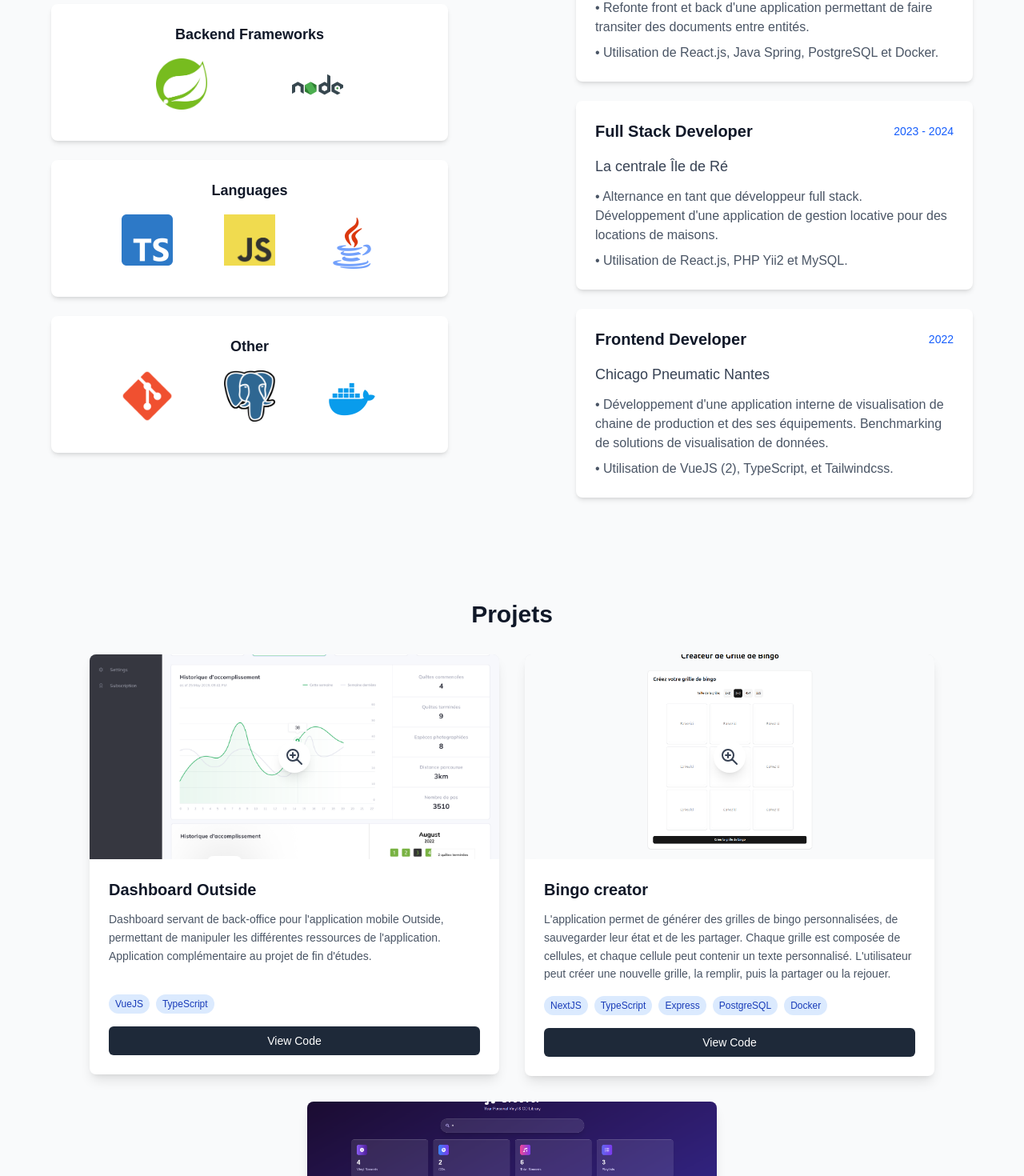
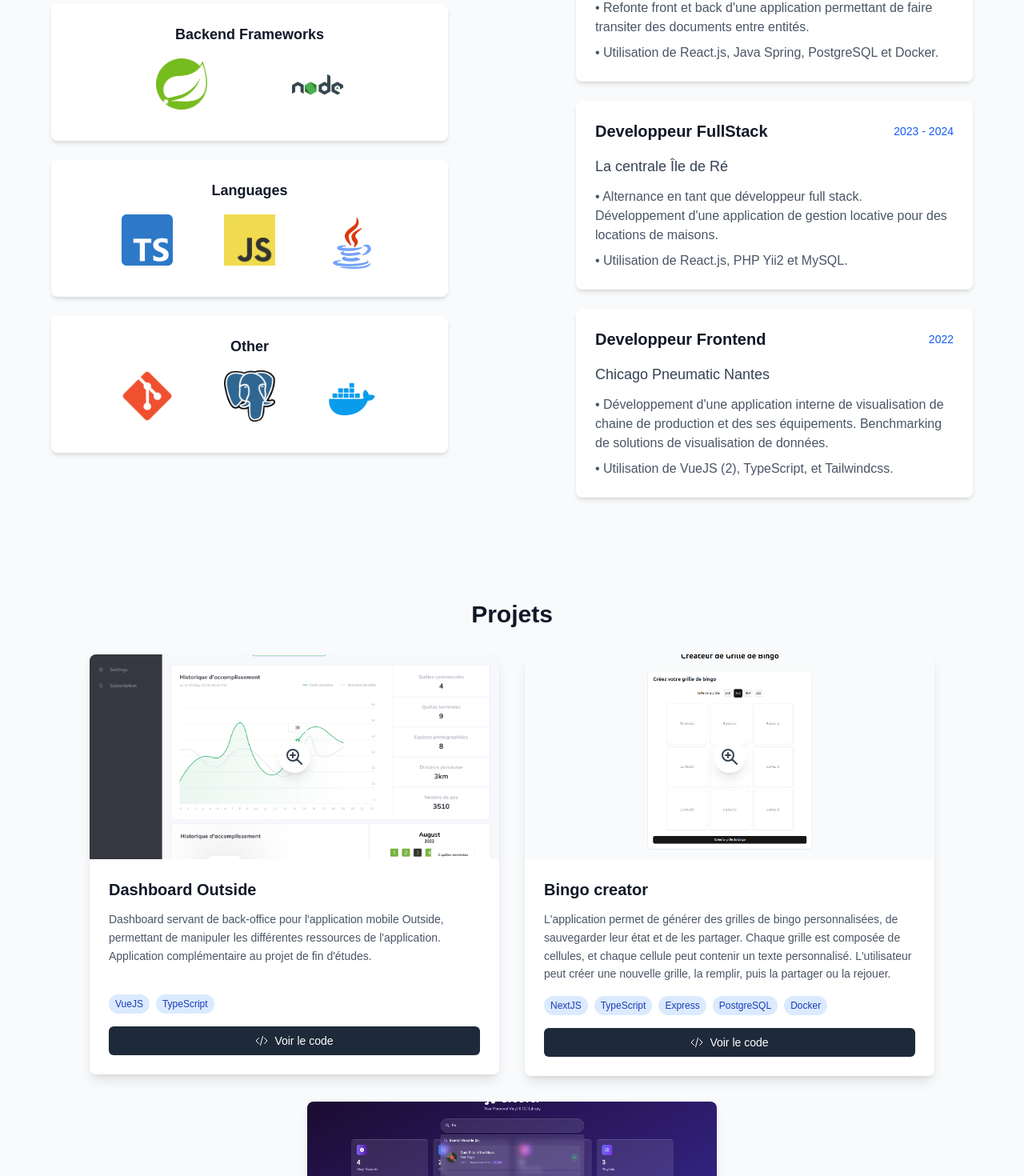
Before and after one commit to Tsaef/portfolio, a Next.js app: page / in a window 1280 px wide. Shown: the part 1330-2800 px from the top of the page at 80% size. Built offline with nearby package versions, Linux system fonts and the light colour scheme.

Commit message:
finished desktop view for portfolio

```diff
--- a/package.json
+++ b/package.json
@@ -9,6 +9,7 @@
     "lint": "next lint"
   },
   "dependencies": {
+    "@heroicons/react": "^2.2.0",
     "next": "15.4.4",
     "react": "19.1.0",
     "react-dom": "19.1.0"
--- a/src/app/components/FixedContainer.tsx
+++ b/src/app/components/FixedContainer.tsx
@@ -16,7 +16,7 @@ export default function FixedContainer({
   children
 }: FixedContainerProps) {
 
-  const positionClasses = `fixed ${verticalPosition}-${spacing} ${horizontalPosition}-${spacing} z-100`
+  const positionClasses = `fixed bg-red ${verticalPosition}-${spacing} ${horizontalPosition}-${spacing} z-100`
 
   return (
     <div className={positionClasses}>
--- a/src/app/sections/ProjectsSection.tsx
+++ b/src/app/sections/ProjectsSection.tsx
@@ -1,7 +1,8 @@
 'use client'
 
 import Image from 'next/image'
-import { useState } from 'react'
+import {ReactNode, useState} from 'react'
+import { EyeIcon, CodeBracketIcon } from '@heroicons/react/24/outline'
 import portfolioData from '@/data/portfolio.json'
 import Button from '../components/Button'
 import ImageModal from '../components/ImageModal'
@@ -84,6 +85,7 @@ export default function ProjectsSection() {
                     rel="noopener noreferrer"
                     variant="primary"
                     className="flex-1 text-center"
+                    icon={<EyeIcon className="w-4 h-4" /> as ReactNode}
                   >
                     Live Demo
                   </Button>
@@ -95,8 +97,9 @@ export default function ProjectsSection() {
                     rel="noopener noreferrer"
                     variant="secondary"
                     className="flex-1 text-center"
+                    icon={<CodeBracketIcon className="w-4 h-4" /> as ReactNode}
                   >
-                    View Code
+                    Voir le code
                   </Button>
                 )}
               </div>
--- a/src/data/portfolio.json
+++ b/src/data/portfolio.json
@@ -1,7 +1,7 @@
 {
   "personal": {
     "name": "John Doeveloper",
-    "title": "Full Stack Developer",
+    "title": "Developpeur FullStack",
     "profilePicture": "/assets/project-screenshots/outside.png",
     "description": [
       {
@@ -19,19 +19,19 @@
     {
       "degree": "Titre d'expert en technologie de l'information",
       "institution": "Epitech (Nantes)",
-      "period": "2019-2024",
+      "period": "2019 - 2024",
       "description": "Apprentissage du C et du C++, développement d'applications web en React et mobiles en Flutter, gestion de projets agiles. Formation axée sur la pratique et l'innovation avec une maitrise de l'anglais professionnel."
     },
     {
       "degree": "Baccalauréat Scientifique",
       "institution": "Lycée Vieljeux, La Rochelle",
-      "period": "2017-2019",
+      "period": "2017 - 2019",
       "description": "Spécialisation en informatique et sciences du numérique"
     }
   ],
   "experiences": [
     {
-      "position": "Full Stack Developer",
+      "position": "Developpeur FullStack",
       "company": "Steamulo",
       "period": "2024 - Present",
       "description": [
@@ -41,7 +41,7 @@
       ]
     },
     {
-      "position": "Full Stack Developer",
+      "position": "Developpeur FullStack",
       "company": "La centrale Île de Ré",
       "period": "2023 - 2024",
       "description": [
@@ -50,7 +50,7 @@
       ]
     },
     {
-      "position": "Frontend Developer",
+      "position": "Developpeur Frontend",
       "company": "Chicago Pneumatic Nantes",
       "period": "2022",
       "description": [
```
Also changed, not shown: public/assets/project-screenshots/groover.png, 1 other file (tests, documents, lock files or other folders).
